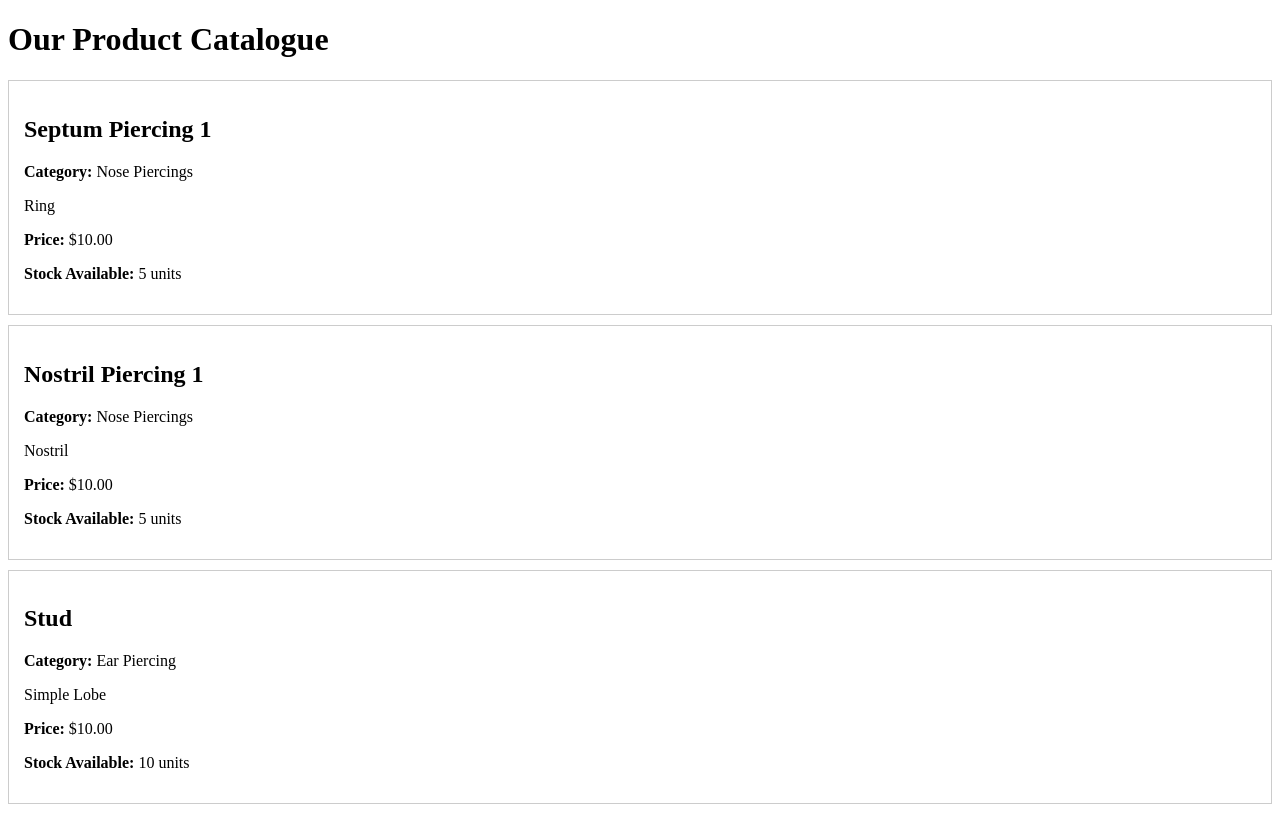
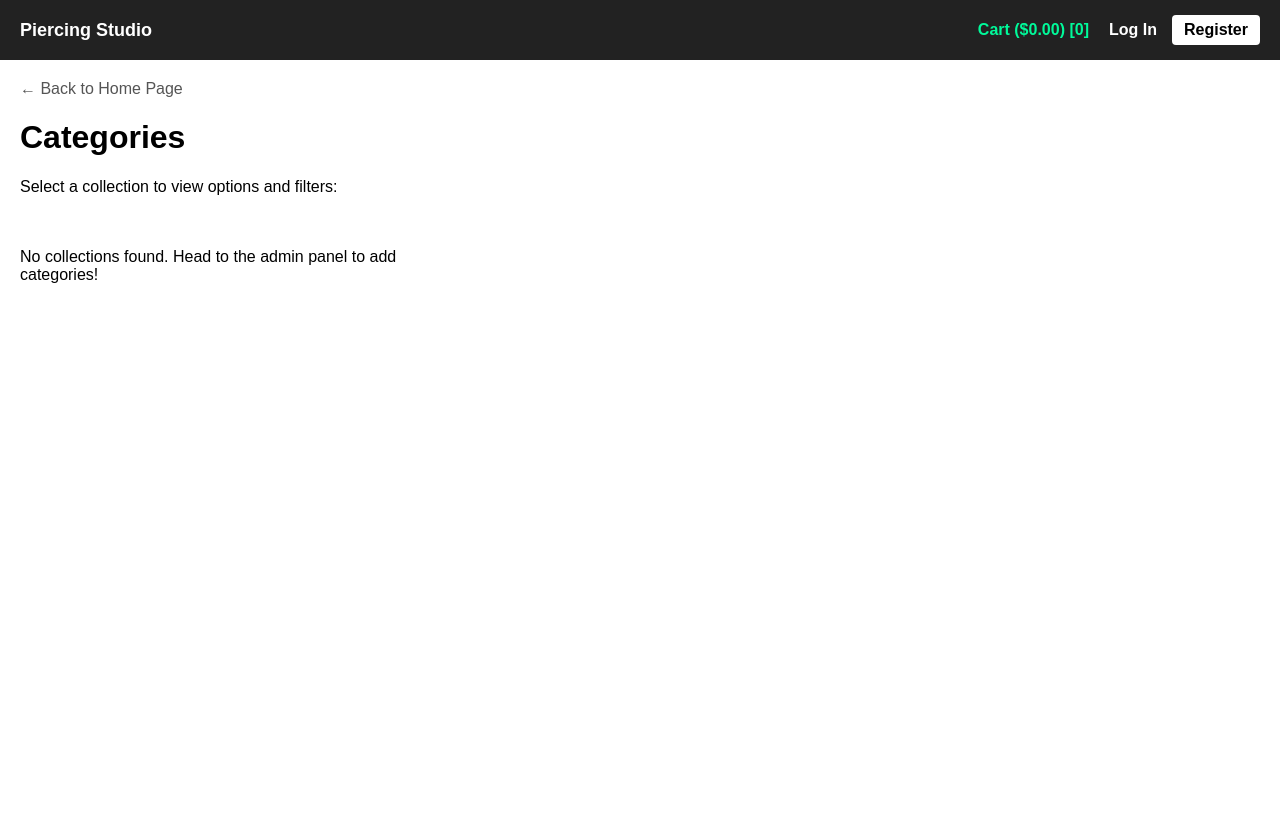
Before and after one commit to aktenas/C4-Eshop, a Django app: page /catalog/ in a window 1280 px wide. After the commit the page ends 283 px from the top, so only its background shows below. Run offline with Django 4.2, Linux system fonts and the light colour scheme; data comes from the database, SQL or seed files in the repository.

Commit message:
cart html addition

```diff
--- a/final/catalog/templates/catalog/catalog.html
+++ b/final/catalog/templates/catalog/catalog.html
@@ -1,23 +1,63 @@
 <!DOCTYPE html>
 <html>
 <head>
-    <title>Product Catalogue</title>
+    <title>Jewellery Collection</title>
 </head>
-<body>
-    <h1>Our Product Catalogue</h1>
+<body style="margin: 0; font-family: Arial, sans-serif;">
 
-    <div class="product-list">
-        {% for item in items %}
-            <div class="product-card" style="border: 1px solid #ccc; padding: 15px; margin-bottom: 10px;">
-                <h2>{{ item.title }}</h2>
-                <p><strong>Category:</strong> {{ item.category.name }}</p>
-                <p>{{ item.description }}</p>
-                <p><strong>Price:</strong> ${{ item.price }}</p>
-                <p><strong>Stock Available:</strong> {{ item.stock }} units</p>
-            </div>
-        {% empty %}
-            <p>No products found in the catalogue yet!</p>
-        {% endfor %}
+    <!-- SHOP HEADER NAVIGATION BAR -->
+     <div style="background: #222; color: white; padding: 15px 20px; display: flex; justify-content: space-between; align-items: center;">
+    <span style="font-weight: bold; font-size: 18px;">Piercing Studio</span>
+
+    <div style="display: flex; align-items: center;">
+        <!-- ADD THIS CART LINK HERE -->
+        <a href="{% url 'cart_detail' %}" style="color: #00fa9a; text-decoration: none; margin-right: 20px; font-weight: bold;">
+            Cart (${{ global_cart.get_total_price|default:"0.00" }}) [{{ global_cart|length|default:0 }}]
+        </a>
+
+        {% if user.is_authenticated %}
+            <span style="margin-right: 15px;">Hello, <strong>{{ user.username }}</strong>!</span>
+            <a href="{% url 'dashboard' %}" style="color: white; text-decoration: none; margin-right: 15px; font-weight: bold;">My Profile Dashboard</a>
+            <a href="{% url 'logout' %}" style="color: #ff6b6b; text-decoration: none; font-weight: bold;">Log Out</a>
+        {% else %}
+            <a href="{% url 'login' %}" style="color: white; text-decoration: none; margin-right: 15px; font-weight: bold;">Log In</a>
+            <a href="{% url 'register' %}" style="color: black; background: white; padding: 6px 12px; text-decoration: none; font-weight: bold; border-radius: 4px;">Register</a>
+        {% endif %}
     </div>
+</div>
+        <div>
+            {% if user.is_authenticated %}
+                <!-- If user is logged in, show their profile dashboard and logout routes -->
+                <span style="margin-right: 15px;">Hello, <strong>{{ user.username }}</strong>!</span>
+                <a href="{% url 'dashboard' %}" style="color: #00fa9a; text-decoration: none; margin-right: 15px; font-weight: bold;">My Profile Dashboard</a>
+                <a href="{% url 'logout' %}" style="color: #ff6b6b; text-decoration: none; font-weight: bold;">Log Out</a>
+            {% endif %}
+        </div>
+    </div>
+
+    <!-- MAIN BODY CONTENT CONTAINER -->
+    <div style="padding: 0 20px;">
+        <div style="margin-top: 20px; margin-bottom: 10px;">
+            <a href="{% url 'home' %}" style="text-decoration: none; color: #555;">← Back to Home Page</a>
+        </div>
+
+        <h1>Categories</h1>
+        <p>Select a collection to view options and filters:</p>
+
+        <div class="category-grid" style="display: grid; grid-template-columns: repeat(3, 1fr); gap: 20px; padding: 20px 0;">
+            {% for cat in categories %}
+                <div style="border: 2px solid #333; padding: 20px; text-align: center; background: #fafafa;">
+                    <h2>{{ cat.name }}</h2>
+                    <p>{{ cat.description }}</p>
+                    <a href="{% url 'category' cat.id %}" style="display: inline-block; padding: 10px 20px; background: black; color: white; text-decoration: none;">
+                        Browse Collection
+                    </a>
+                </div>
+            {% empty %}
+                <p>No collections found. Head to the admin panel to add categories!</p>
+            {% endfor %}
+        </div>
+    </div>
+
 </body>
 </html>
```
Also changed, not shown: final/catalog/templates/catalog/cart_detail.html (added, +71 -0 lines), final/catalog/templates/catalog/category.html (added, +53 -0 lines).
